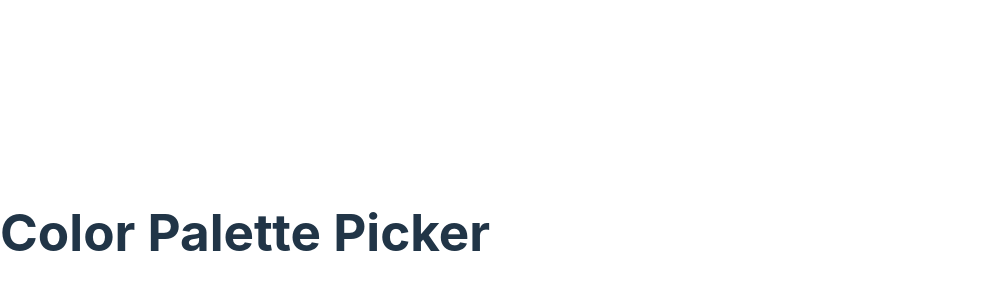
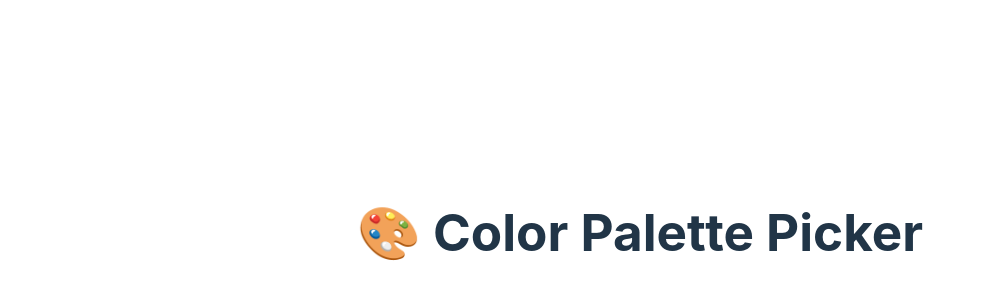
Before and after one commit to sumeyaarebo94-sudo/color-palette-picker, a React (Vite) app: page / in a window 1280 px wide. Shown: the part 168-468 px from the top of the page, without its empty margins (0-984 px from the left). Built offline with nearby package versions, Linux system fonts and the light colour scheme.

Commit message:
Create initial Color Palette Picker UI

```diff
--- a/src/App.jsx
+++ b/src/App.jsx
@@ -1,6 +1,18 @@
+import "./App.css";
+
 function App() {
   return (
-    <h1>Color Palette Picker</h1>
+    <div className="app">
+      <h1>🎨 Color Palette Picker</h1>
+
+      <div className="palette">
+        <div className="color-box" style={{ backgroundColor: "red" }}></div>
+        <div className="color-box" style={{ backgroundColor: "blue" }}></div>
+        <div className="color-box" style={{ backgroundColor: "green" }}></div>
+        <div className="color-box" style={{ backgroundColor: "yellow" }}></div>
+        <div className="color-box" style={{ backgroundColor: "purple" }}></div>
+      </div>
+    </div>
   );
 }
 
--- a/src/components/ColorButton.jsx
+++ b/src/components/ColorButton.jsx
@@ -0,0 +1,9 @@
+function ColorButton() {
+  return (
+    <button>
+      Red
+    </button>
+  );
+}
+
+export default ColorButton;
```
Also changed, not shown: 1 other file (tests, documents, lock files or other folders).
